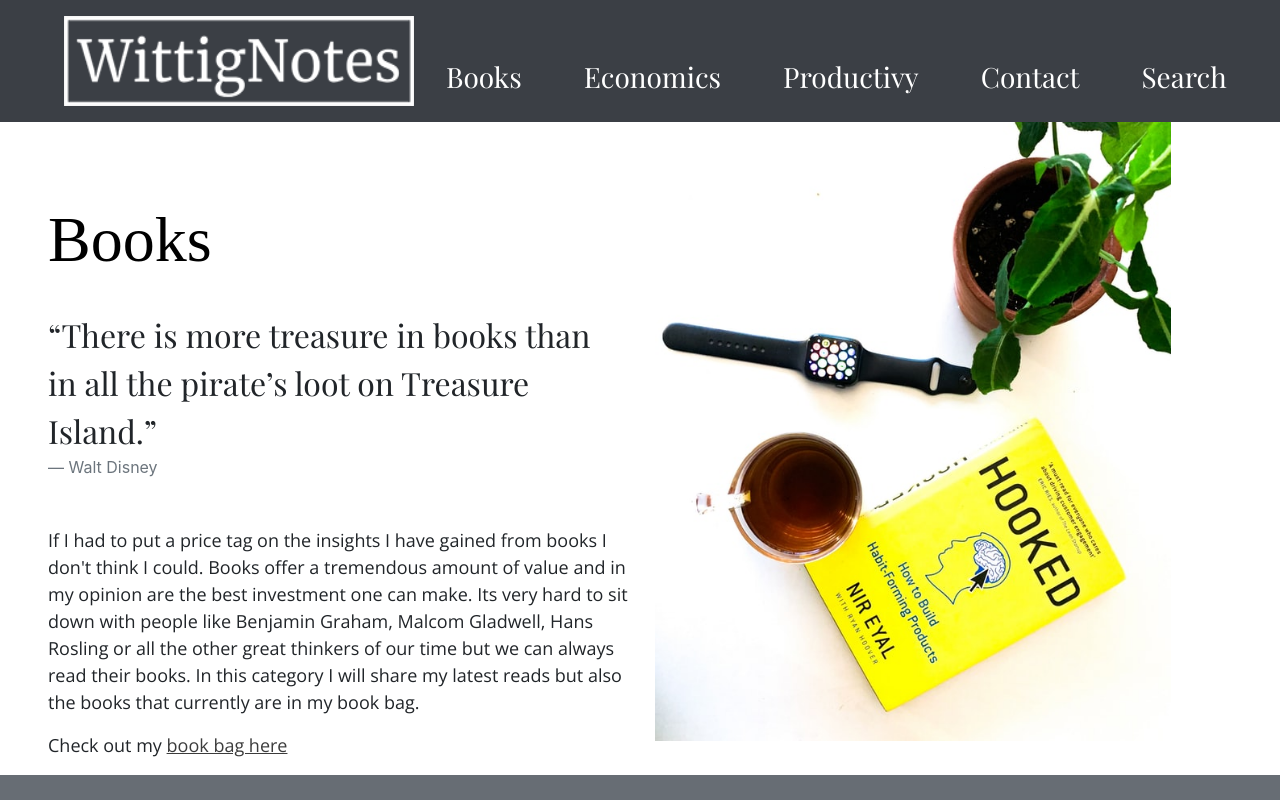
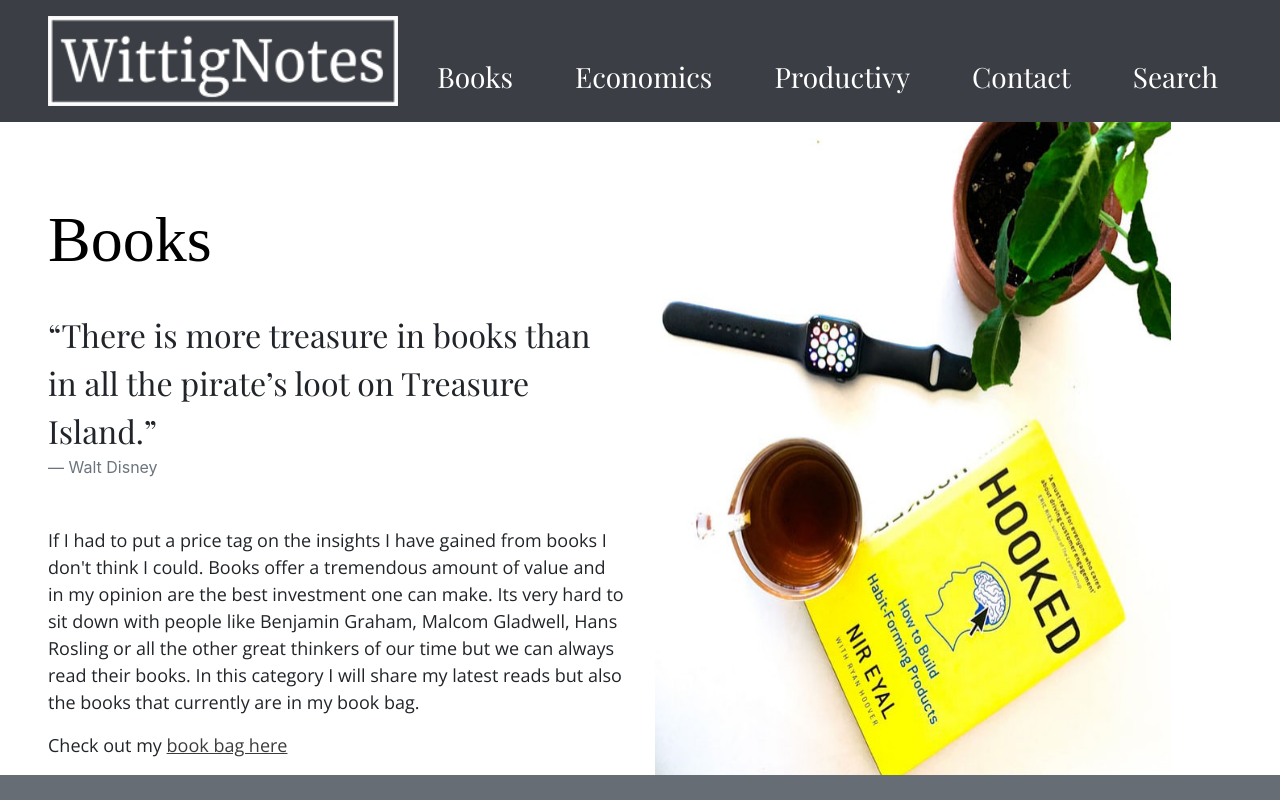
Before and after one commit to xJuhix/wittignotes, a React (Create React App) app: page /books in a window 1280 px wide. Shown: the top 800 px of the page. Built offline with nearby package versions, Linux system fonts and the light colour scheme; no server answers.

Commit message:
Updating code, class name as using correct sass nesting

```diff
--- a/src/components/pages/Books.js
+++ b/src/components/pages/Books.js
@@ -18,7 +18,7 @@ export function Books() {
               <q className="mb-0">There is more treasure in books than in all the pirate’s loot on Treasure Island.</q>
               <footer className="blockquote-footer">Walt Disney</footer>
             </blockquote>
-            <div className="category__text">
+            <div className="category__text description">
               <p>
                 If I had to put a price tag on the insights I have gained from books
                 I don't think I could. Books offer a tremendous amount of value and
@@ -36,7 +36,7 @@ export function Books() {
             </div>
           </Col>
           <Col sm={12} lg={5} className="category__image">
-            <img src={BookImg} className="image-category" alt="Bookshelf and lamp" />
+            <img src={BookImg} className="image" alt="Book, tea, applewatch and plant" />
           </Col>
         </Row>
       </div>
--- a/src/components/pages/Economics.js
+++ b/src/components/pages/Economics.js
@@ -18,7 +18,7 @@ export function Economics() {
               <q className="mb-0">Economics is everywhere, and understanding economics can help you make better decisions and lead a happier life.</q>
               <footer className="blockquote-footer">Tyler Cowen</footer>
             </blockquote>
-            <div className="category__text">
+            <div className="category__text description">
               <p>
                 For me economics explains everything. One can have the
                 best idea in the world but if the idea doesn't make financial
@@ -29,7 +29,7 @@ export function Economics() {
             </div>
           </Col>
           <Col sm={12} lg={6} className="category__image">
-            <img src={Piggybank} className="image-category" alt="Black piggybank on coins" />
+            <img src={Piggybank} className="image" alt="Pink piggybank" />
           </Col>
         </Row>
       </div>
--- a/src/components/pages/Productivity.js
+++ b/src/components/pages/Productivity.js
@@ -17,7 +17,7 @@ export function Productivity() {
               <q className="mb-0">Focus on being productive instead of busy.</q>
               <footer className="blockquote-footer">Tim Ferris</footer>
             </blockquote>
-            <div className="category__text">
+            <div className="category__text description">
               <p>
                 We all are very busy especially in the 21st century.
                 With all these distractions around us staying productive
@@ -31,7 +31,7 @@ export function Productivity() {
             </div>
           </Col>
           <Col sm={12} lg={6} className="category__image">
-            <img src={ProductivityImg} className="image-category" alt="Computer and plant" />
+            <img src={ProductivityImg} className="image" alt="Computer and plant" />
           </Col>
         </Row>
       </div>
--- a/src/sass/partials/_categorypages.scss
+++ b/src/sass/partials/_categorypages.scss
@@ -1,65 +1,67 @@
 .category {
   background-color: $colour-secondary;
   margin-bottom: 4rem;
-  width: auto;
-}
 
-.category__content {
-  margin-top: 5rem;
-  padding-left: 5rem;
 
-  h1,
-  .blockquote,
-  .category__text {
+  h1 {
     margin-left: 3rem;
 
     @media (max-width: 576px) {
       margin-left: 0.5rem;
-      padding: 5px;
     }
   }
+
+  &__content {
+    margin-top: 5rem;
+    padding-left: 5rem;
 
     @media (max-width: 576px) {
       display: flex;
       flex-direction: column;
       justify-content: center;
+      max-width: 550px;
       padding-left: 2rem;
+    }
+  }
+
+
+  &__blockquote {
+    background-color: $colour-secondary;
+    margin-left: 3rem;
+    margin-top: 2rem;
+    max-width: 700px;
+
+    @media (max-width: 576px) {
+      margin-left: 0.5rem;
+      max-width: 550px;
+      padding: 5px;
     }
 
   }
 
-.blockquote {
-  margin-top: 2rem;
+  &__text {
+    margin-left: 3rem;
+    margin-top: 3rem;
     max-width: 700px;
 
-  .blockquote-footer {
-    background-color: $colour-secondary;
+    @media only screen and (max-width: 576px) {
+      margin-left: 0.5rem;
+      padding: 5px;
+      width: auto;
+    }
   }
 
-}
-
-
-.category__text {
-  margin-top: 3rem;
-  width: 600px;
-
-  @media only screen and (max-width: 576px) {
-    width: auto;
-  }
-
-  .category__text-link {
+  &__text-link {
     color: $colour-primary;
     text-decoration: underline;
   }
 
+  &__image {
+    margin-right: 0;
+
   }
 
-.image-category {
-  max-height: 100%;
-  width: 100%;
-}
-
-.category__articles {
+  &__articles {
 
     @media only screen and (max-width: 576px) {
       margin-left: auto;
@@ -67,5 +69,11 @@
       width: 300px;
     }
 
+  }
 
 }
+
+.image {
+  height: 100%;
+  width: 100%;
+}
--- a/src/sass/partials/_navigation.scss
+++ b/src/sass/partials/_navigation.scss
@@ -13,7 +13,7 @@
 
   .nav__brand {
     height: 90px;
-    margin-left: 3rem;
+    margin-left: 2rem;
     width: 350px;
 
     @media (max-width: 768px) {
@@ -27,6 +27,8 @@
       width: 220px;
     }
 
+
+  }
 
 }
 
@@ -44,4 +46,3 @@
     text-decoration: underline $colour-blue 3px;
   }
 }
-}
```
Also changed, not shown: src/components/images/book.jpg, 1 other file (tests, documents, lock files or other folders). Lines whose indentation alone changed are shown as unchanged.
